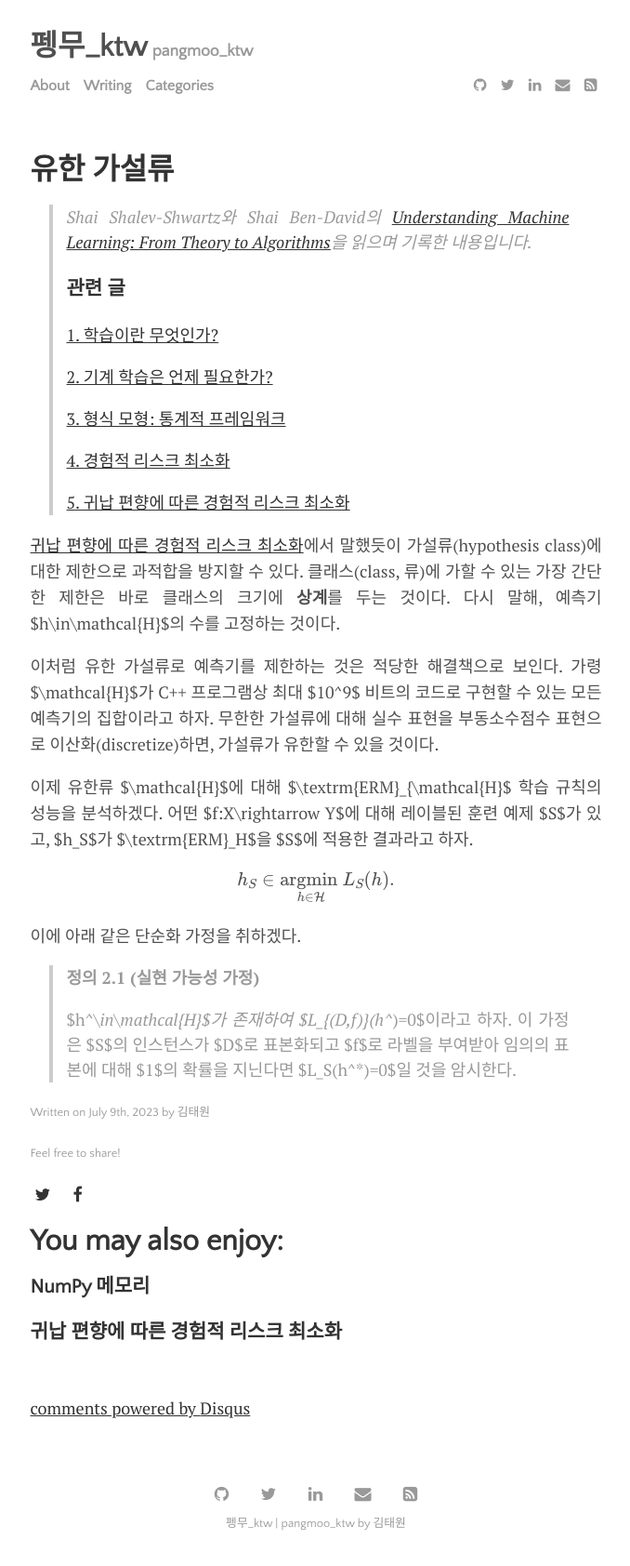
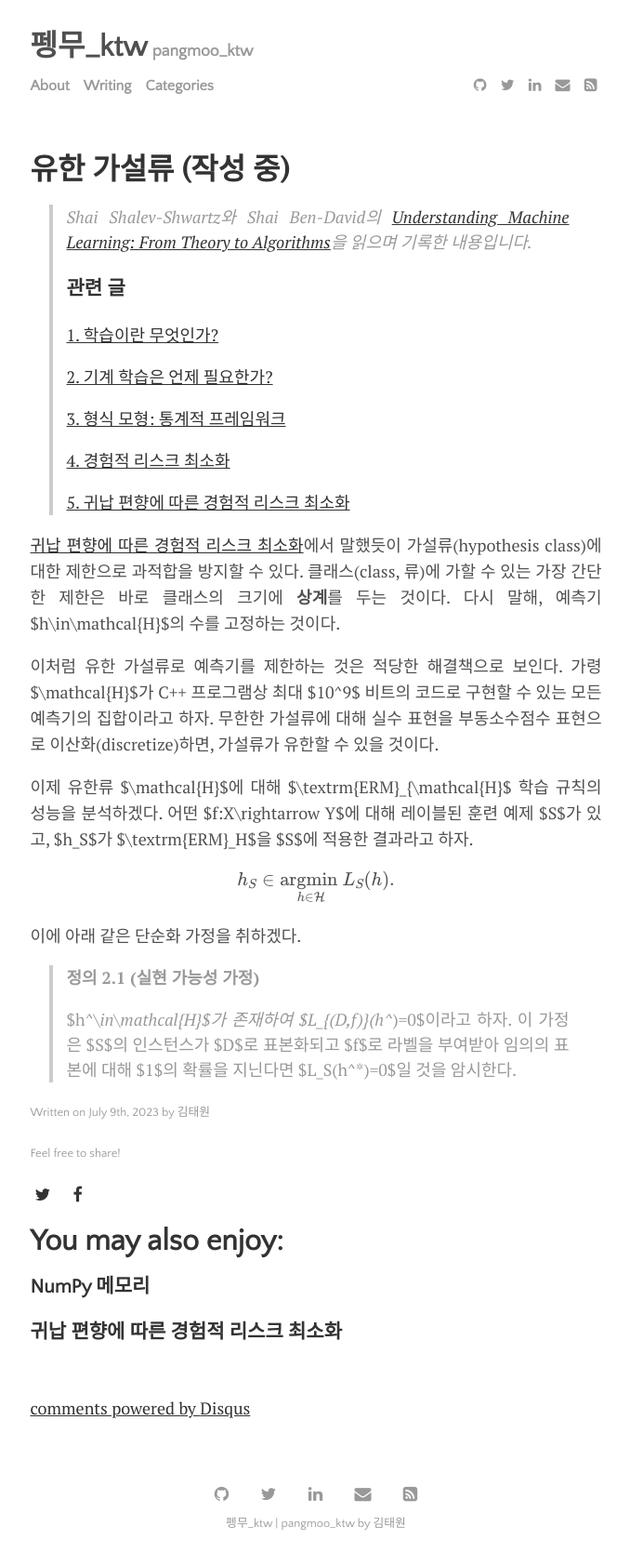
Before and after one commit to pangmoo-KTW/pangmoo-KTW, a Jekyll site: the page built from _posts/2023-07-09-uml6.md, in a window 1280 px wide. Shown: the whole page at 93% size, without its empty margins (300-978 px from the left). Built offline with Jekyll 4.4.1, drawn with Linux system fonts in a browser that asks for light colours; formulas are drawn with MathJax 3; comment, search, counter and statistics services are not loaded.

Commit message:
20230709_05

```diff
--- a/_posts/2023-07-09-uml6.md
+++ b/_posts/2023-07-09-uml6.md
@@ -1,6 +1,6 @@
 ---
 layout: post
-title: "유한 가설류"
+title: "유한 가설류 (작성 중)"
 author: 김태원
 categories: MachineLearning
 tags: [MachineLearning]
```
